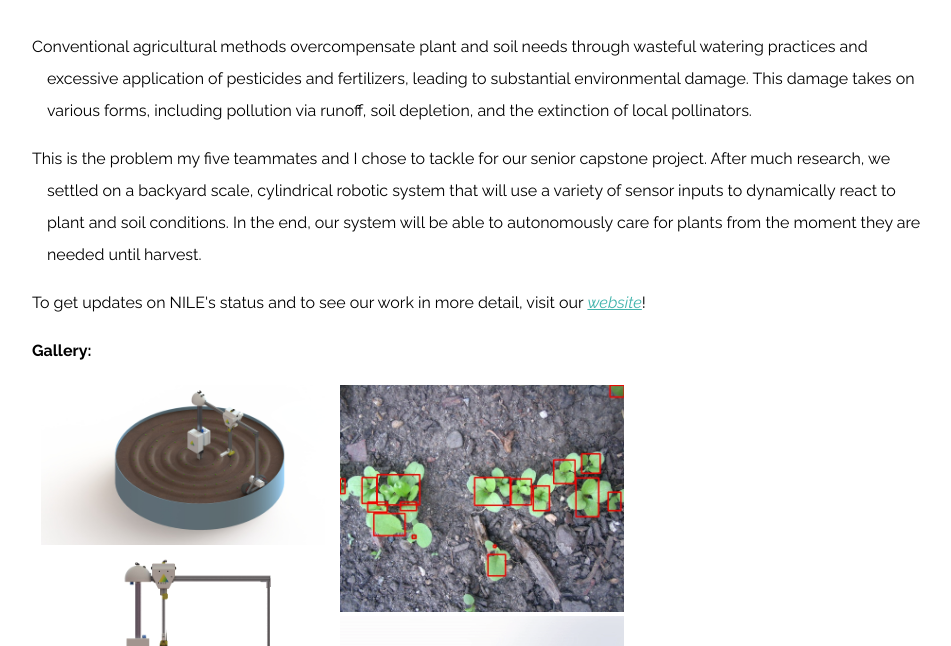
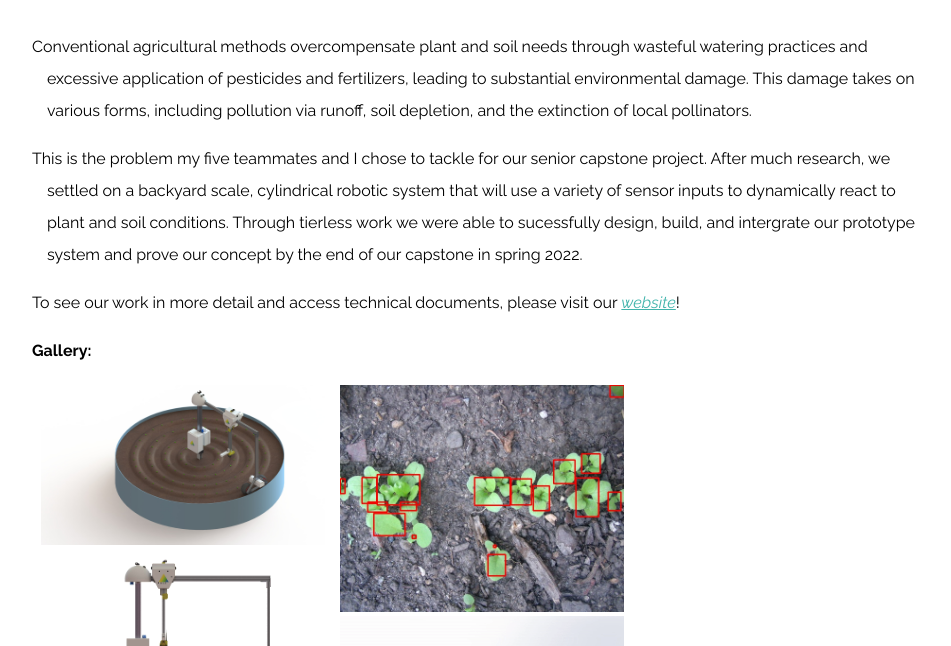
Before and after one commit to iLikePieTM/hoppe.space, a plain HTML site: page projects/nile.html in a window 1280 px wide. Shown: the part 154-800 px from the top of the page, without its empty margins (160-1111 px from the left). Drawn offline with Linux system fonts and the light colour scheme.

Commit message:
Update nile.html

```diff
--- a/projects/nile.html
+++ b/projects/nile.html
@@ -26,11 +26,12 @@
   <p>
     This is the problem my five teammates and I chose to tackle for our senior capstone project. After much
     research, we settled on a backyard scale, cylindrical robotic system that will use a variety of sensor
-    inputs to dynamically react to plant and soil conditions. In the end, our system will be able to
-    autonomously care for plants from the moment they are needed until harvest.
+    inputs to dynamically react to plant and soil conditions. Through tierless work we were able to sucessfully
+    design, build, and intergrate our prototype system and prove our concept by the end of our capstone in
+    spring 2022.
   </p>
   <p>
-    To get updates on NILE's status and to see our work in more detail, visit our
+    To see our work in more detail and access technical documents, please visit our
     <a href="https://nile-erau.github.io/" target="_blank">website</a>!
   </p>
 
```
